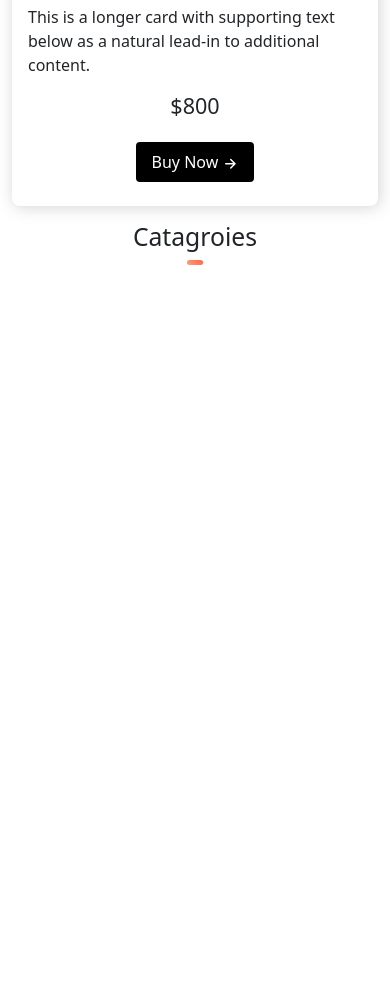
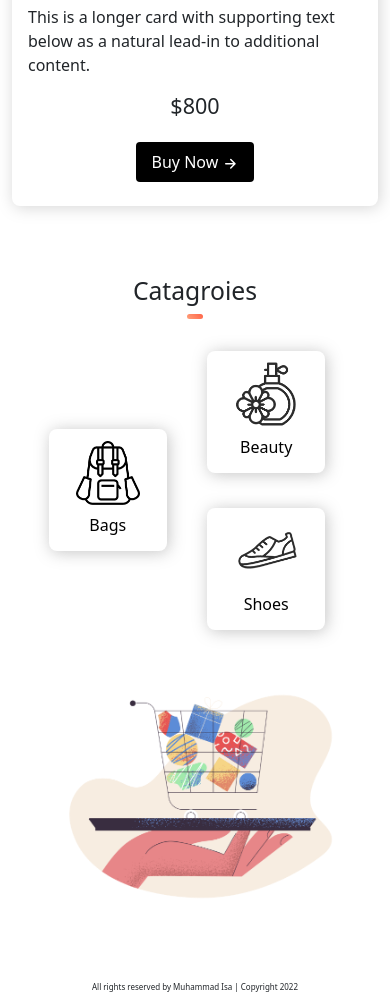
Before and after one commit to muhammad-isa/hot-gadgets, a plain HTML site: page index.html in a window 390 px wide. Shown: the part 3367-4367 px from the top of the page. Before the commit the page ends 3664 px from the top, so only its background shows below. Drawn offline with Linux system fonts and the light colour scheme.

Commit message:
Final Build Alhamdulillah

```diff
--- a/index.html
+++ b/index.html
@@ -189,12 +189,38 @@
         </div>
     </section>
 
-    <section class="fift-layer">
-        <div class="catagroies d-flex flex-column justify-content-center align-items-center" id="catagories">
+    <section class="fifth-layer d-flex flex-column justify-content-center align-items-center">
+        <div class="cat-title d-flex flex-column justify-content-center align-items-center" id="catagories">
             <h2>Catagroies</h2>
             <div id="cat-bottom"></div>
         </div>
+        <div class="catagories row d-flex align-items-center justify-content-center">
+            <div class="cat-col col-sm-4">
+                <a class="cat-div d-flex flex-column align-items-center justify-content-center">
+                    <img src="Categories/bag.png" alt="">
+                    <h4>Bags</h4>
+                </a>
+            </div>
+            <div class="cat-col col-sm-4">
+                <a class="cat-div d-flex flex-column align-items-center justify-content-center">
+                    <img src="Categories/perfume.png" alt="">
+                    <h4>Beauty</h4>
+                </a>
+                <a class="cat-div d-flex flex-column align-items-center justify-content-center">
+                    <img src="Categories/shoe.png" alt="">
+                    <h4>Shoes</h4>
+                </a>
+            </div>
+            <div class="cat-col col-sm-4 ">
+                <img class="picture-cat" src="Categories/pale-order.png" alt="">
+            </div>
+        </div>
+
     </section>
     <script src="bootstrap/js/bootstrap.bundle.js"></script>
 </body>
+
+<footer>
+    <h5>All rights reserved by Muhammad Isa | Copyright 2022</h5>
+</footer>
 </html>
--- a/style.css
+++ b/style.css
@@ -93,6 +93,9 @@
     padding: 2em 0em;
 }
 
+.fifth-layer{
+    height: 100vh ;
+}
 
 div #cat-bottom{
     background-image: linear-gradient(45deg, lightsalmon, tomato);
@@ -103,10 +106,39 @@ div #cat-bottom{
 
 }
 
-.catagroies:hover #cat-bottom{
+.fifth-layer:hover #cat-bottom{
     transform: scaleX(8);
     transition: .4s ease-out;
-    border-radius: .05em;
+    border-radius: .06em;
+}
+
+.catagories{
+    display: flex;
+    flex-direction: row;
+    justify-content: center;
+    align-items: center;
+}
+
+.catagories .image{
+    width: 40vw;
+}
+.cat-div{
+    box-sizing: border-box;
+    border-radius: 1em;
+    box-shadow: .1em .1em 1em #80808075;
+    padding: 2em  .5em;
+    margin-bottom: 2em;
+    text-decoration: none;
+    color: black;
+    margin-right: 1em;
+}
+.cat-div img{
+
+}
+
+footer h5{
+    text-align: center;
+    font-size: .5em;
 }
 @media (max-width:700px) {
     .logo-main{
@@ -187,4 +219,42 @@ div #cat-bottom{
     .card-body h5{
         padding: 1em 0em;
     }
+
+    .catagories{
+        display: flex;
+        align-items: center;
+        justify-content: center;
+    }
+
+    .fifth-layer:hover #cat-bottom{
+        transform: scaleX(6);
+        transition: .4s ease-out;
+        border-radius: .06em;
+    }
+    .cat-div{
+        width: fit-content;
+        height: fit-content;
+        padding: .5em 1.2em;
+        border-radius: .5em;
+        margin-bottom: 2.2em;
+        margin-right: 1em;
+    }
+    .cat-div img{
+        width: 5em;
+        padding: .2em .5em;
+        margin-bottom: .5em;
+    }
+    .cat-div h4{
+        font-size: 1em;
+    }
+
+    .cat-col{
+        width: fit-content;
+    }
+    .cat-col .picture-cat{
+        width: 90vw;
+    }
+    .fifth-layer{
+        height: 90vh ;
+    }
 }
```
Also changed, not shown: 1 other file.
